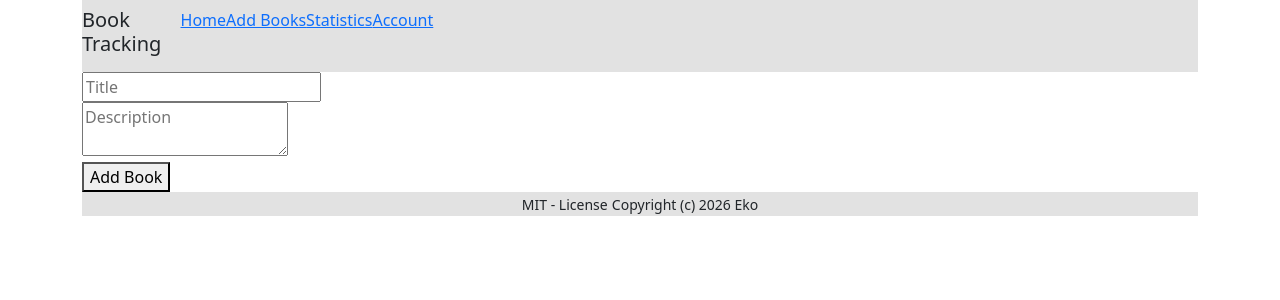
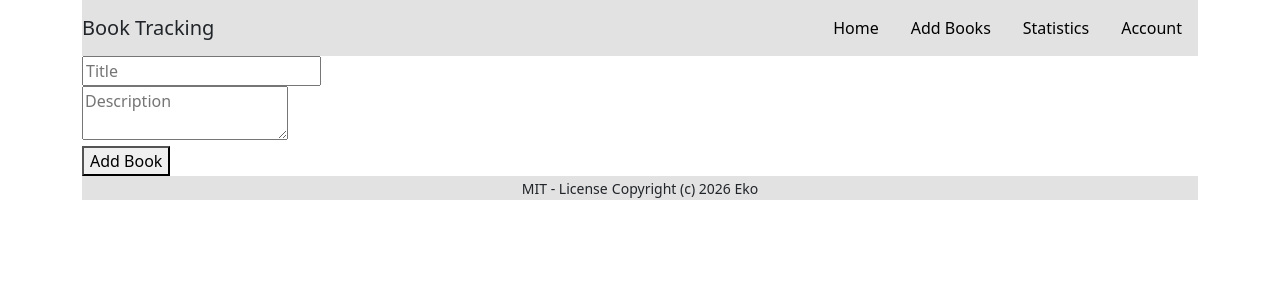
Before and after one commit to zekaekop/Book-Tracking, a PHP site: page /public/add_books.php in a window 1280 px wide. Shown: the top 300 px of the page. Run offline with PHP 8.4, Linux system fonts and the light colour scheme; the visitor is signed in with stand-in values (Sample User, id 1).

Commit message:
made the header look way nicer

```diff
--- a/src/template/header.php
+++ b/src/template/header.php
@@ -1,12 +1,12 @@
 <div class="container w-100">
     <div class="nav navbar header_card">
-        <nav class="d-flex">
-            <h5>Book Tracking</h5>
-            <ul class="nav w-100" style="list-style-type: none;">
-                <li class="nav-item"><a href="home.php">Home</a></li>
-                <li class="nav-item"><a href="add_books.php">Add Books</a></li>
-                <li class="nav-item"><a href="statistics.php">Statistics</a></li>
-                <li class="nav-item"><a href="account.php">Account</a></li>
+        <nav class="d-flex w-100">
+            <h5 class="mt-2">Book Tracking</h5>
+            <ul class="nav ms-auto" style="list-style-type: none;">
+                <li class="nav-item"><a class="nav-link text-black" href="home.php">Home</a></li>
+                <li class="nav-item"><a class="nav-link text-black" href="add_books.php">Add Books</a></li>
+                <li class="nav-item"><a class="nav-link text-black" href="statistics.php">Statistics</a></li>
+                <li class="nav-item"><a class="nav-link text-black" href="account.php">Account</a></li>
             </ul>
         </nav>
     </div>
```
